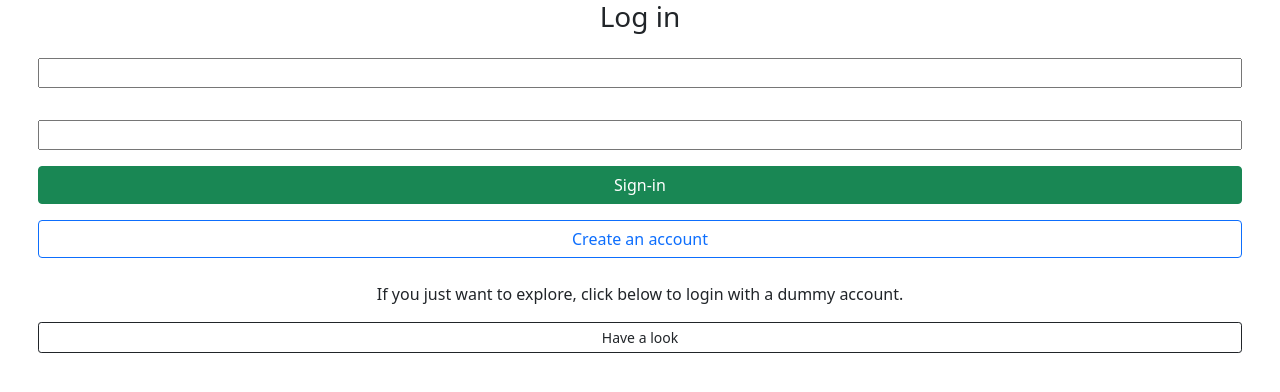
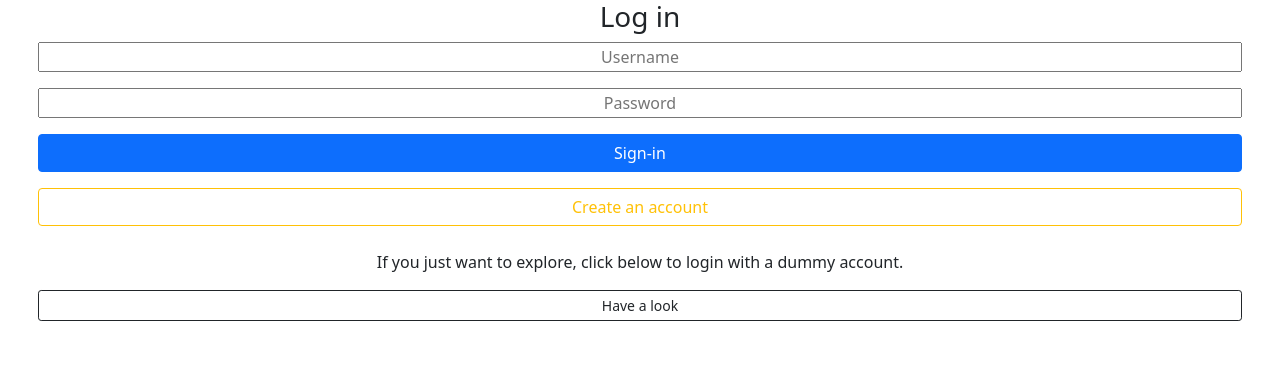
Before and after one commit to gueronlj/Frontend-MyBooks, a React (Create React App) app: page / in a window 1280 px wide. Shown: the top 392 px of the page. Built offline with nearby package versions, Linux system fonts and the light colour scheme.

Commit message:
recolor login

```diff
--- a/src/components/login.js
+++ b/src/components/login.js
@@ -64,10 +64,8 @@ const Login = (props) => {
             <>
             <h3>Create an account</h3>
             <Form onSubmit={handleCreate}>
-               <label for="username"/>
                <Form.Control type='text' name="username" placeholder="Username" onChange={handleInput}/>
-               <label for="Password"/>
-               <Form.Control type='password' name="password" placeholder="" onChange={handleInput}/>
+               <Form.Control type='password' name="password" placeholder="Password" onChange={handleInput}/>
                <Button type="submit" variant="success">Confirm</Button>
             </Form>
             <Button variant="secondary" onClick={toggleSignup}>Back</Button>
@@ -75,14 +73,12 @@ const Login = (props) => {
             :
                <>
                <h3>Log in</h3>
-               <form  onSubmit={handleSubmit}>
-                  <label for="username"/>
-                  <input type='text' name="username" onChange={handleInput}/>
-                  <label for="password"/>
-                  <input type='password' name="password" onChange={handleInput}/>
-                  <Button type="submit" variant="success">Sign-in</Button>
-               </form>
-               <Button variant="outline-primary" onClick={toggleSignup}>Create an account</Button>
+               <Form  onSubmit={handleSubmit}>
+                  <input type='text' name="username" placeholder="Username" onChange={handleInput}/>
+                  <input type='password' name="password" placeholder="Password" onChange={handleInput}/>
+                  <Button type="submit" variant="primary">Sign-in</Button>
+               </Form>
+               <Button variant="outline-warning" onClick={toggleSignup}>Create an account</Button>
                </>
          }<br/>
          <p>If you just want to explore, click below to login with a dummy account.</p>
```
